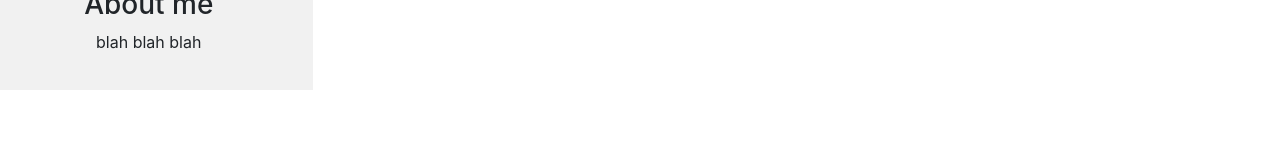
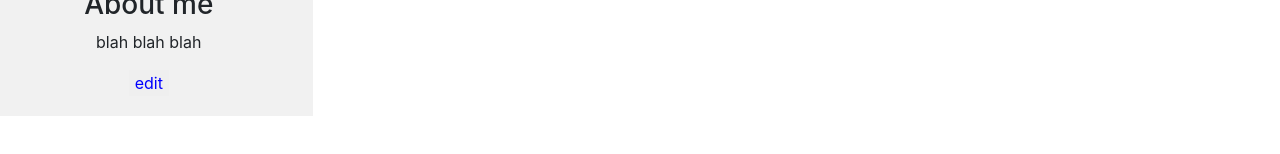
Before and after one commit to luis815/Hope2Finish, a Vue app in the folder front_end/: page /profile in a window 1280 px wide. Shown: the part 416-570 px from the top of the page. Built offline with nearby package versions, Linux system fonts and the light colour scheme.

Commit message:
added more functionality to allow users to navigate to and from profil edit page

```diff
--- a/front_end/src/views/Profile.vue
+++ b/front_end/src/views/Profile.vue
@@ -7,6 +7,7 @@
         <li class="but"><button v-on:click="home" class="home">Home</button></li>
         <li class="search"><input type="text" placeholder="Search.." class="sear"></li>
 
+
         <!-- <li class= "profpic"><img src="@/assets/Profpic.png" class="prof"></li> -->
         </ul>
     </div>
@@ -14,10 +15,12 @@
     <div class="row">
   <div class="side">
       <h2>Username</h2>
+
       <h5>Profile pic:</h5>
       <div class="profpic" style="height:200px;"><img src="@/assets/Profpic.png" class="prof"></div>
       <h3>About me</h3>
       <p>blah blah blah</p>
+      <button v-on:click="profileeditor" class="profed">edit</button>
   </div>
   <div class="main">
       <h5>Video uploads:</h5>
@@ -42,6 +45,11 @@ export default {
     home: function(event) {
       event.preventDefault();
       this.$router.push("/home");
+    },
+
+    profileeditor: function(event) {
+      event.preventDefault();
+      this.$router.push("/profileeditor");
     }
   }
 };
@@ -57,6 +65,19 @@ export default {
   cursor: pointer;
 }
 .home:hover {
+
+    color: black;
+}
+
+.profed {
+ background-color: none;
+  border: none;
+  color: blue;
+  text-align: center;
+  font-size: 16px;
+  cursor: pointer;
+}
+.profed:hover {
 
     background-color:cadetblue;
 }
--- a/front_end/src/views/ProfileEditor.vue
+++ b/front_end/src/views/ProfileEditor.vue
@@ -34,6 +34,10 @@ export default {
     home: function(event) {
       event.preventDefault();
       this.$router.push("/home");
+    },
+    save: function(event) {
+      event.preventDefault();
+      this.$router.push("/profile");
     }
   }
 };
```
Also changed, not shown: 1 other file (tests, documents, lock files or other folders).
